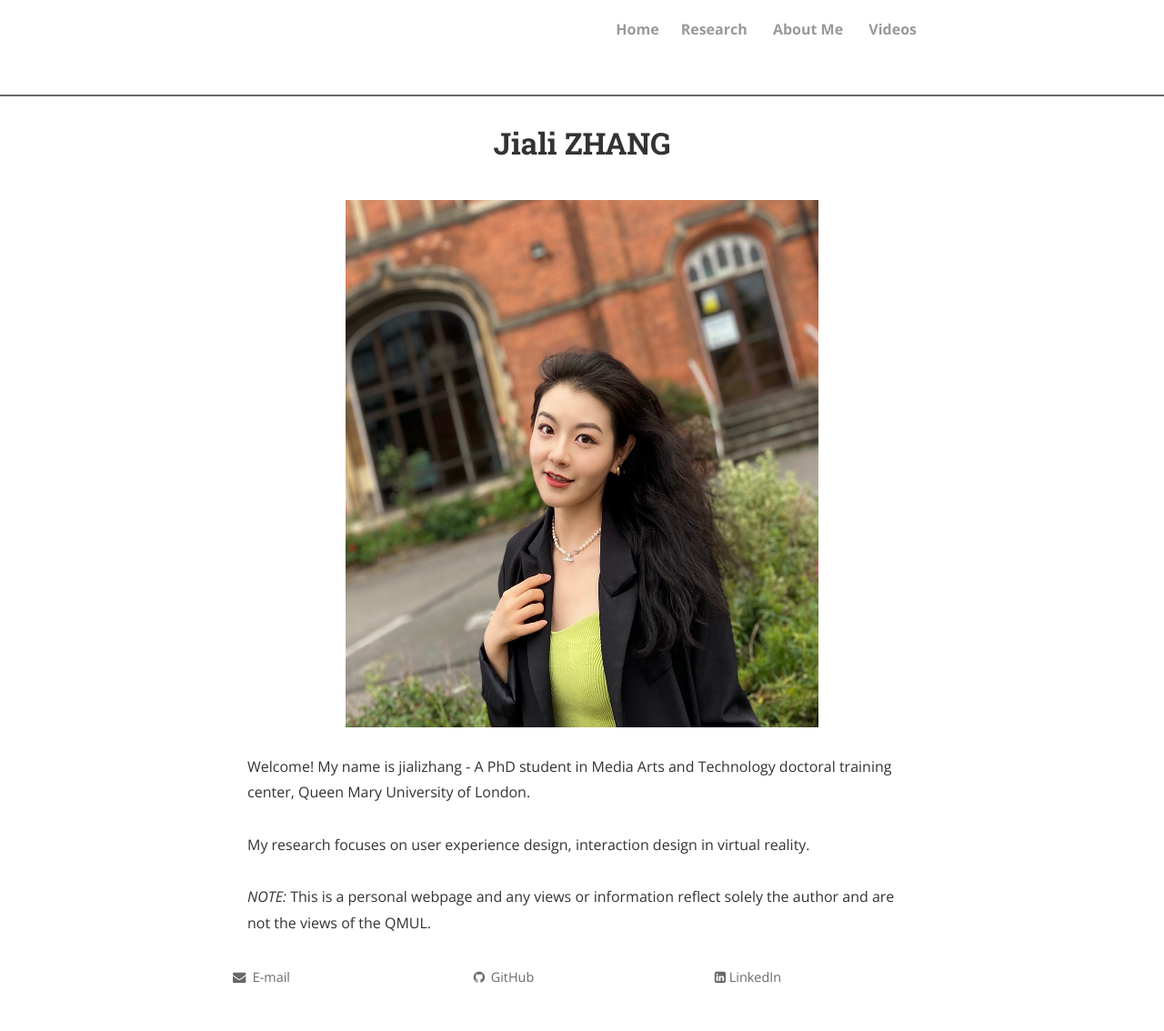
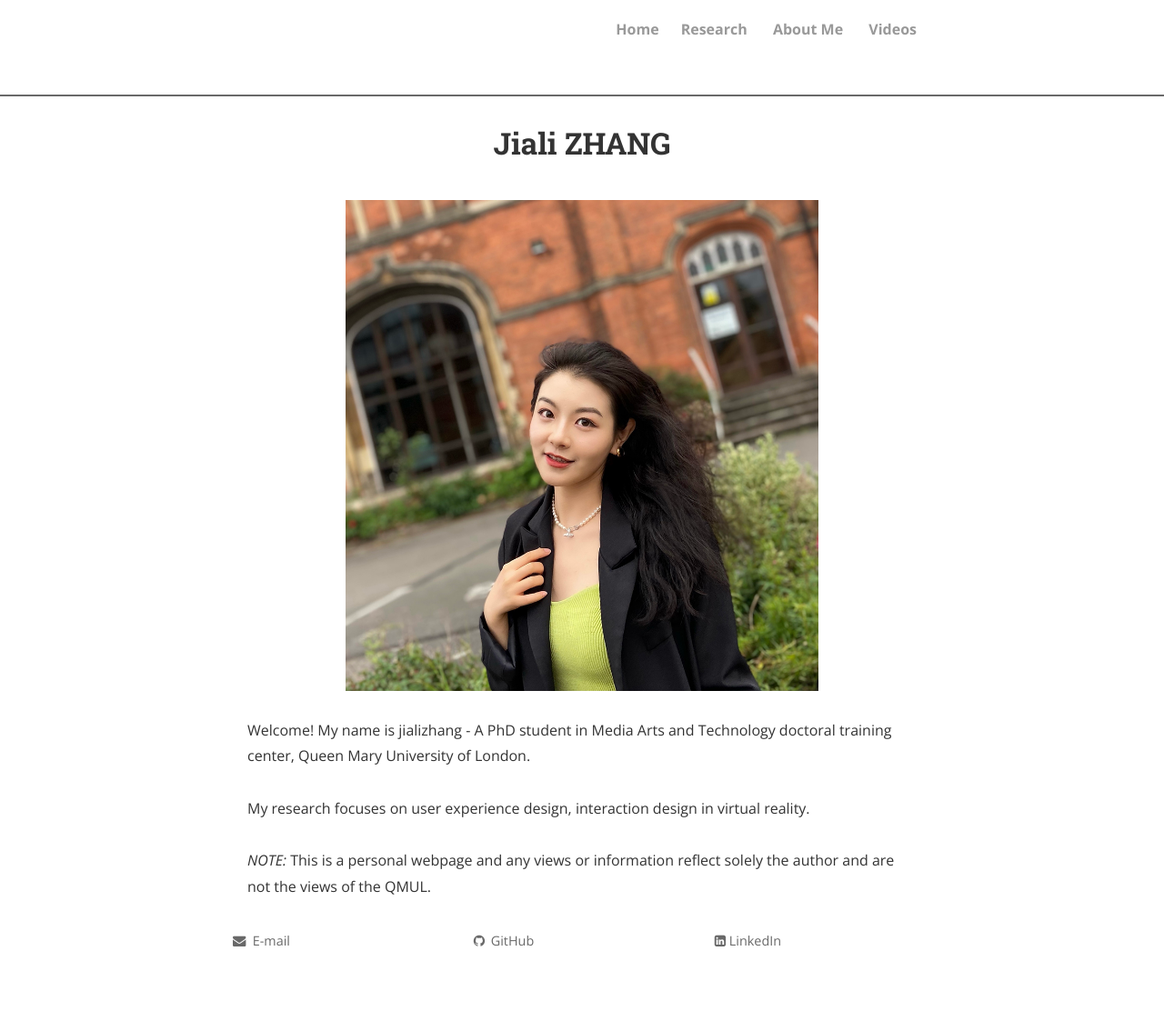
Before and after one commit to jializhangsunny/jializhangsunny.github.io, a Jekyll site: the page built from index.html, in a window 1280 px wide. Shown: the whole page at 91% size. Built offline with Jekyll 4.4.1, drawn with Linux system fonts in a browser that asks for light colours; nearby versions of some CDN libraries; the list of posts is cut into pages by our own code; comment, search, counter and statistics services are not loaded; a style sheet for code colours, icons or effects is not loaded; after the commit the page ends 1094 px from its top, so only the background shows below that.

Commit message:
Update index.html

```diff
--- a/index.html
+++ b/index.html
@@ -13,7 +13,7 @@ title: Jiali ZHANG
 </script>
 
 
-<img src="IMG_6349.jpg" alt="Jiali ZHANG pic" style="width:520px;height:580px;" title=Jiali Zhang"; algin="middle">
+<img src="IMG_6349.jpg" alt="Jiali ZHANG pic" style="width:520px;height:540px;" title=Jiali Zhang"; algin="middle">
 <br>
 Welcome! My name is jializhang - A PhD student in Media Arts and Technology doctoral training center, Queen Mary University of London.
 
```
